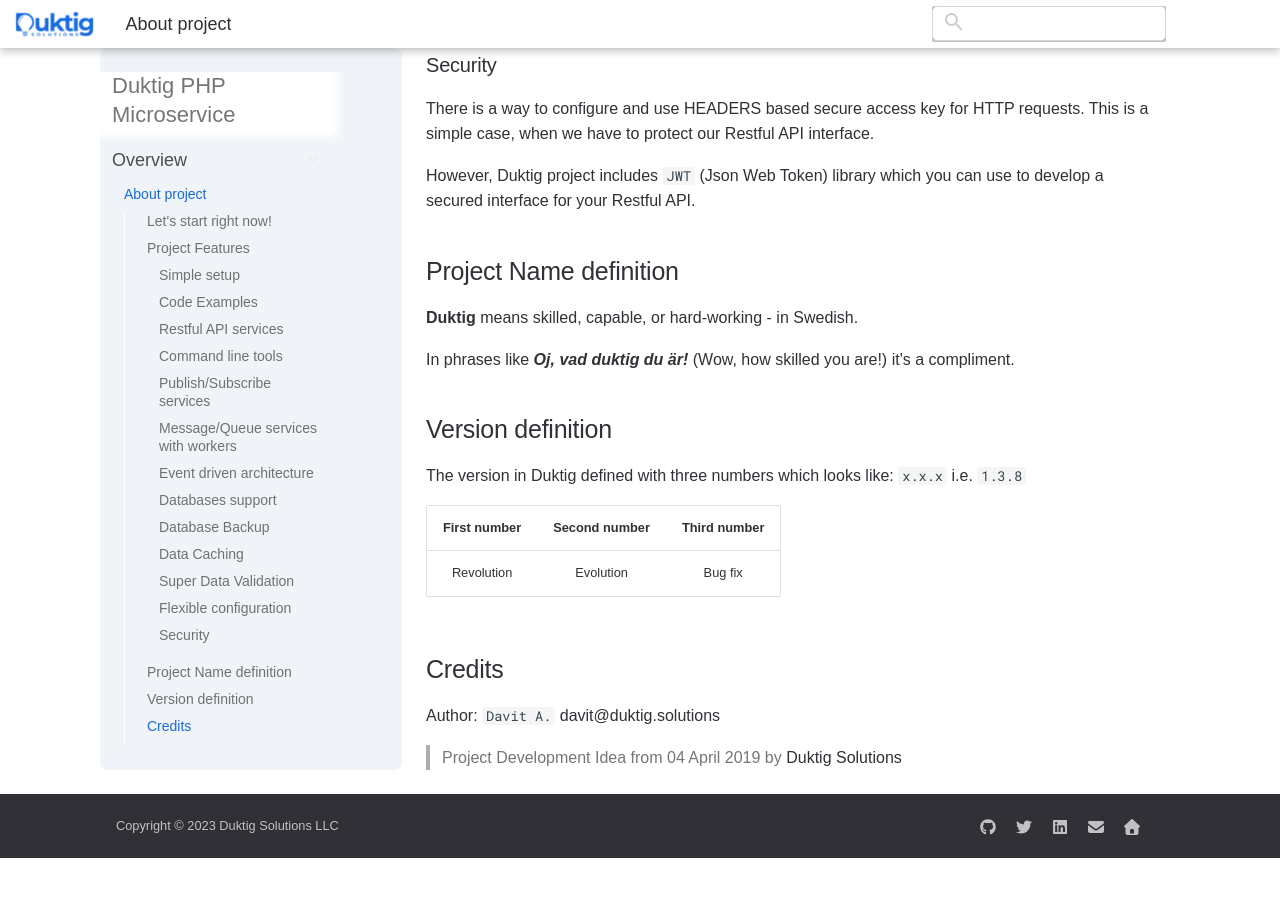
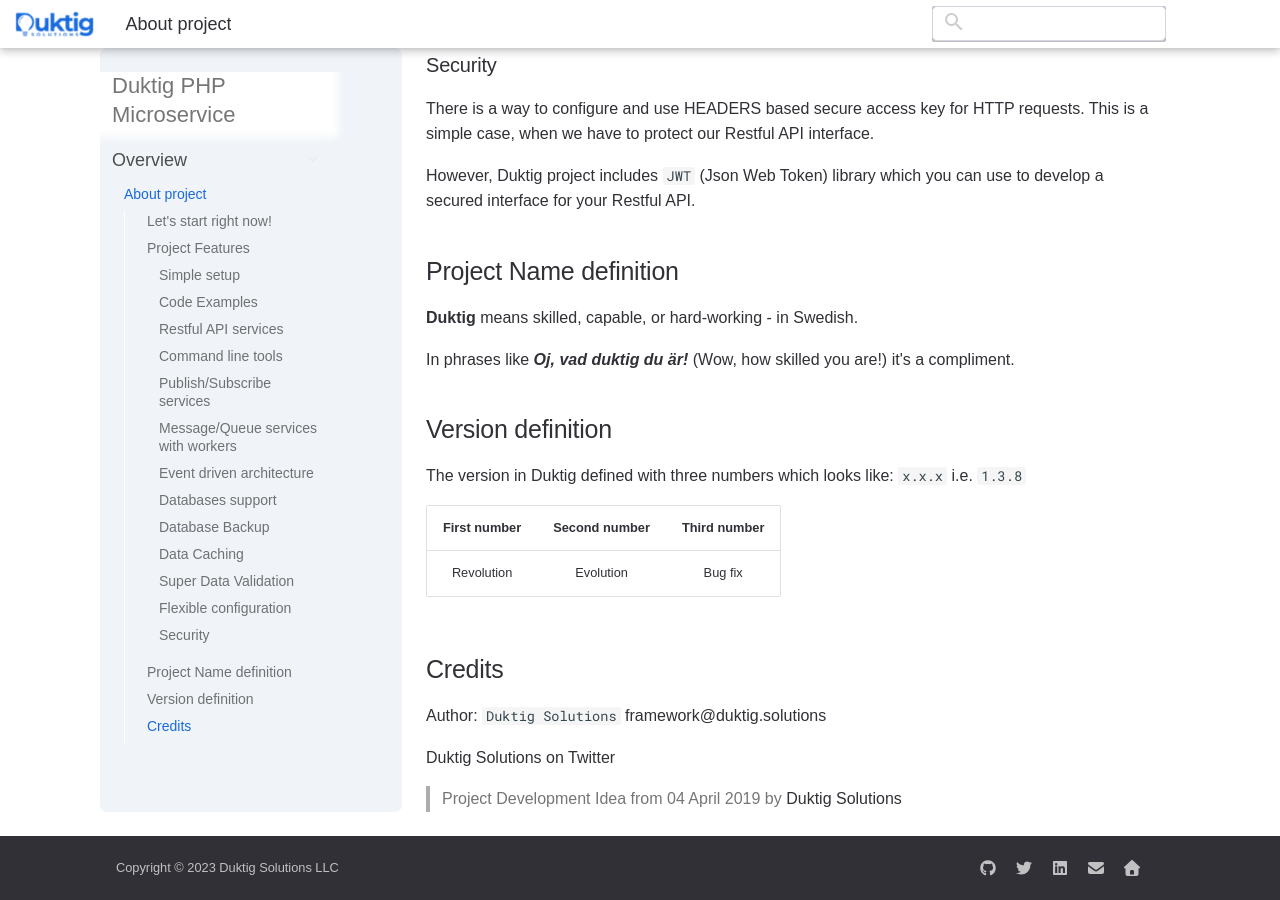
Before and after one commit to duktig-solutions/Duktig-microservice-php, an MkDocs documentation site: the page built from docs/index.md, in a window 1280 px wide and 900 px high, scrolled down 2948 px. Built offline with MkDocs 1.6.1 and Material for MkDocs 9.7.7, drawn with Linux system fonts in a browser that asks for light colours; before the commit the page ends 3806 px from its top, so only the background shows below that.

Commit message:
Documentation

```diff
--- a/docs/index.md
+++ b/docs/index.md
@@ -133,6 +133,8 @@ The version in Duktig defined with three numbers which looks like: `x.x.x` i.e.
 
 ## Credits
 
-Author: `Davit A.` [davit@duktig.solutions](mailto:davit@duktig.solutions)
+Author: `Duktig Solutions` [framework@duktig.solutions](mailto:framework@duktig.solutions)
 
->Project Development Idea from 04 April 2019 by [Duktig Solutions](http://https://duktig.solutions/)
+[Duktig Solutions on Twitter](https://twitter.com/DuktigS)
+
+>Project Development Idea from 04 April 2019 by [Duktig Solutions](https://duktig.solutions/)
```
Also changed, not shown: Readme.md (+2 -3 lines), docs/img/duktig.microservice.logo.png (deleted).
